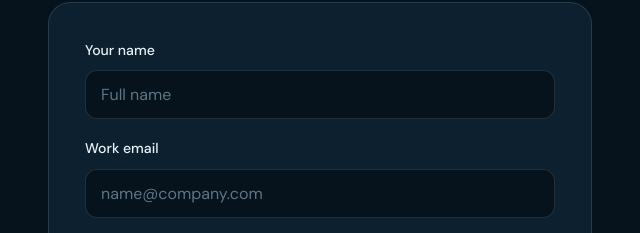
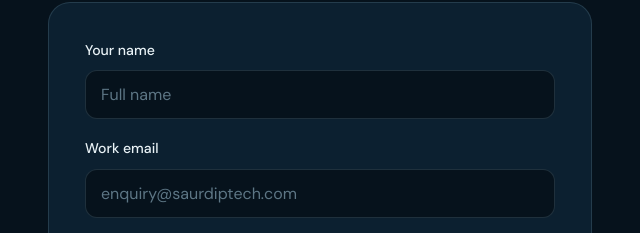
Before and after one commit to saurdiptech/saurdiptech.com, a plain HTML site: page index.html in a window 1280 px wide. Shown: the part 4042-4275 px from the top of the page, 624-1264 px from the left. Drawn offline with Linux system fonts and the light colour scheme.

Commit message:
Update index.html

```diff
--- a/index.html
+++ b/index.html
@@ -112,7 +112,7 @@
       </div>
       <form class="contact-form" id="contactForm">
         <label>Your name<input name="name" autocomplete="name" placeholder="Full name" required /></label>
-        <label>Work email<input name="email" type="email" autocomplete="email" placeholder="name@company.com" required /></label>
+        <label>Work email<input name="email" type="email" autocomplete="email" placeholder="enquiry@saurdiptech.com" required /></label>
         <label>How can we help?<select name="service"><option>Navigation systems</option><option>Communication systems</option><option>Automation & control</option><option>Electrical solutions</option><option>Other enquiry</option></select></label>
         <label>Message<textarea name="message" rows="4" placeholder="Tell us briefly about your requirement..." required></textarea></label>
         <button class="button button-primary" type="submit">Send enquiry <span>↗</span></button>
```
